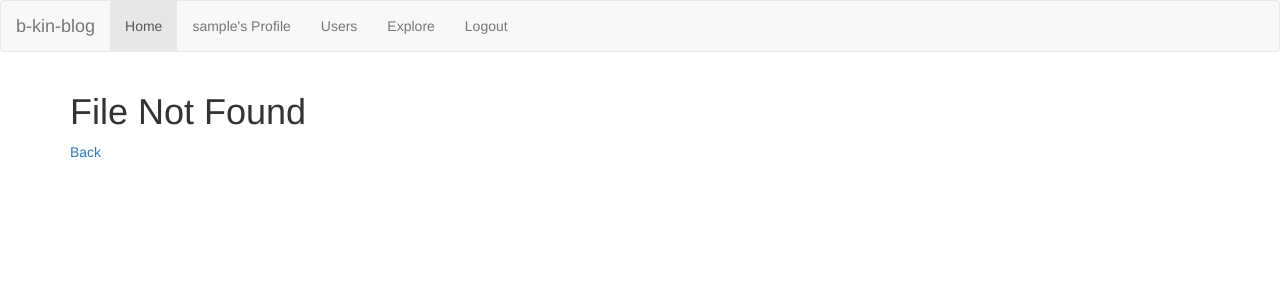
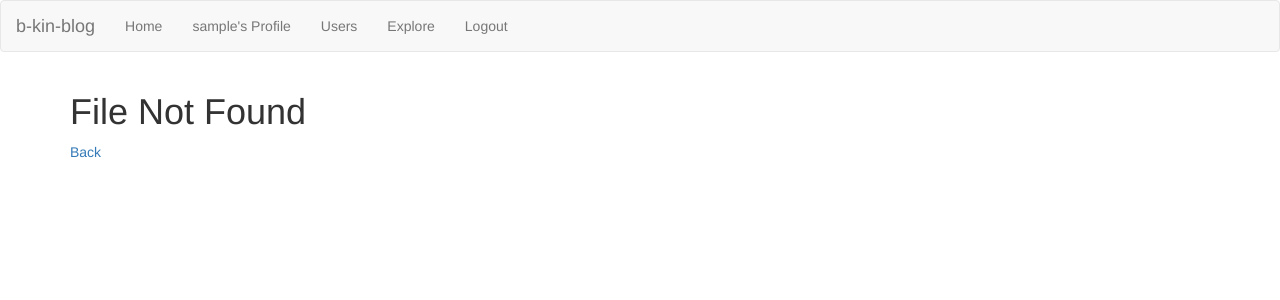
Before and after one commit to beaukinstler/microblog, a Flask app: template app/templates/400.html in a window 1280 px wide. Shown: the top 300 px of the page. Run offline with Flask 2, Linux system fonts and the light colour scheme; a user stored in the database is signed in; tables that the repository leaves empty hold one stand-in row (values such as "Sample post"); the template is opened without the code that fills it: most values are stand-ins (such as "Sample title", 1, 10 or a date in 2020); parts of the project's set-up code (start-up, migrations or seed data) failed here and were passed over; some libraries are stand-ins or nearby versions.

Commit message:
fix: remove the active class, as I haven't implemented a menthod of updating that

```diff
--- a/app/templates/base.html
+++ b/app/templates/base.html
@@ -6,7 +6,7 @@
     {% else %}Welcome to b-kin-blog
     {% endif %}
 {% endblock %}
-
+{{ page}}
 {% block navbar %}
     <nav class="navbar navbar-default">
         <div class="container-fluid">
@@ -14,7 +14,7 @@
                 <a class="navbar-brand" href="{{ url_for('index')}}">b-kin-blog</a>
             </div>
             <ul class="nav navbar-nav">
-                <li class="active"><a href="{{ url_for('index')}}">Home</a></li>
+                <li><a href="{{ url_for('index')}}">Home</a></li>
                 {% if current_user.is_anonymous %}
                 <li><a href="{{ url_for('login')}}">Login</a></li>
                 {% else %}
@@ -27,6 +27,7 @@
         </div>
     </nav>
 {% endblock %}
+
 
 {% block content %}
     <div class="container">
```
